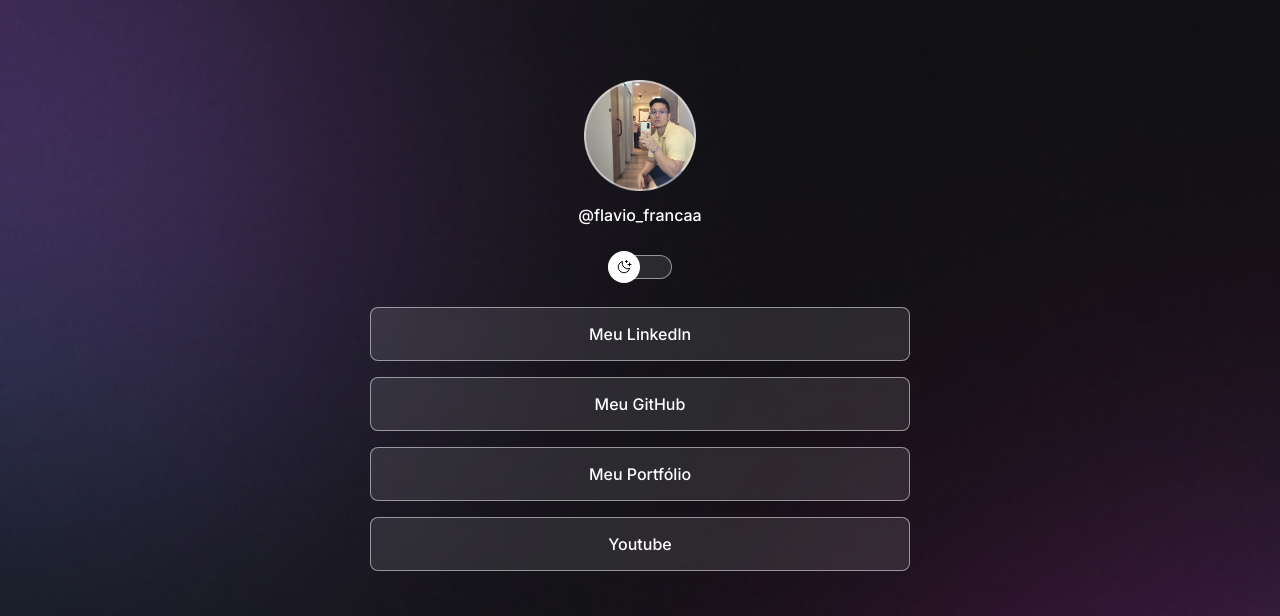
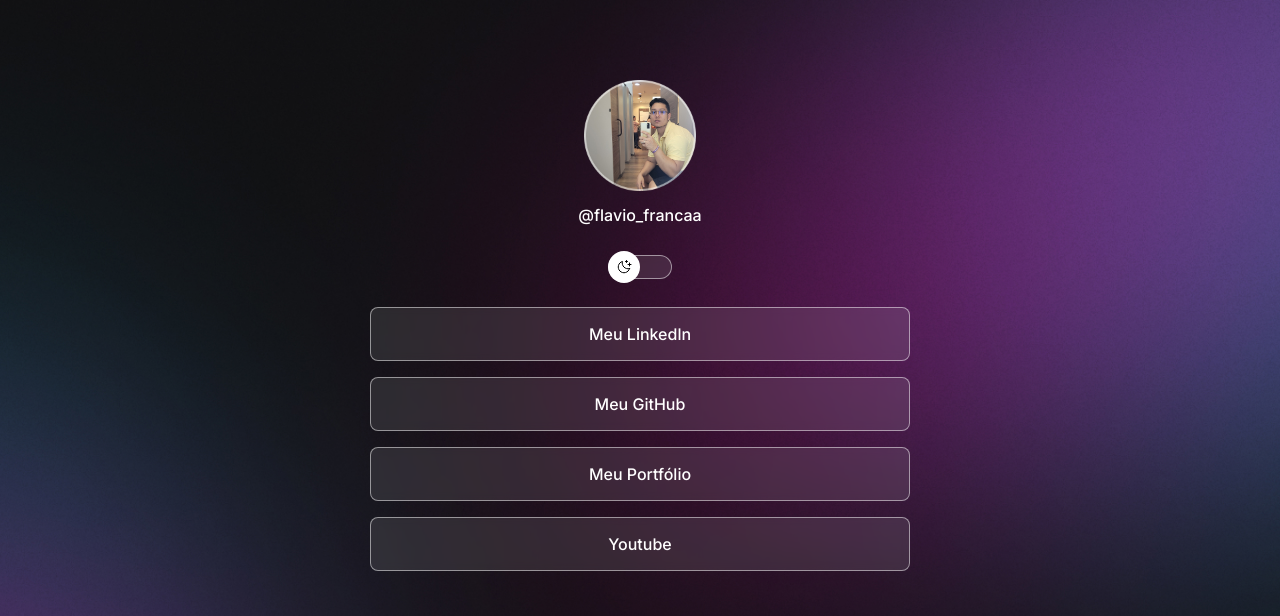
Before and after one commit to FlavioChaves-dev/DevLinks, a plain HTML site: page index.html in a window 1280 px wide. Shown: the top 616 px of the page. Drawn offline with nearby package versions, Linux system fonts and the light colour scheme.

Commit message:
chang background based on media queries

```diff
--- a/style.css
+++ b/style.css
@@ -32,6 +32,7 @@ body {
 
   /*background:color image */
   background: var(--bg-url) no-repeat top center/cover;
+  height: 100vh;
 }
 
 body * {
@@ -169,3 +170,16 @@ footer{
   text-align: center;
   font-size: 14px;
 }
+
+/*media queries */
+@media (min-width: 700px) {
+    :root {
+      --bg-url: url(bg-.jpg);
+    }
+
+    .light {
+      --bg-url: url(bg-light.jpg);
+    }
+
+
+}
```
Also changed, not shown: bg-.jpg (added), bg-light.jpg (added).
